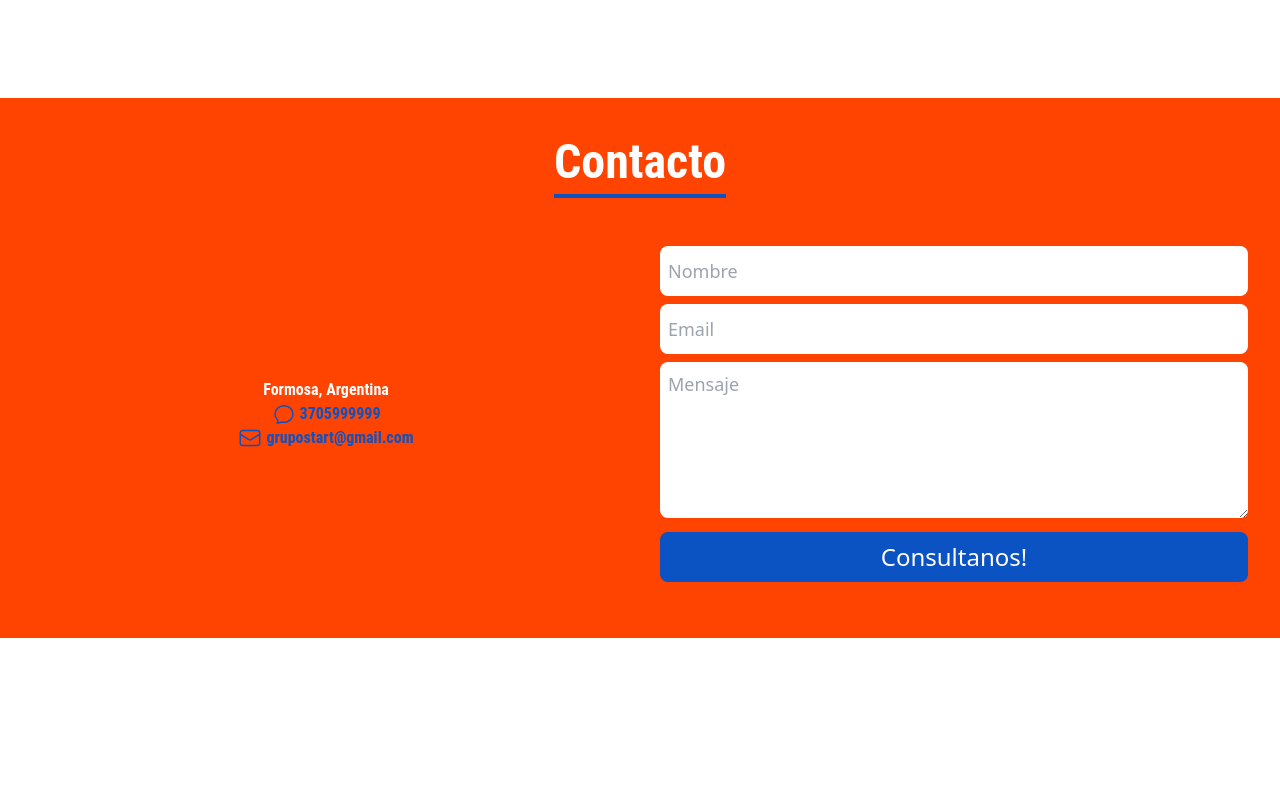
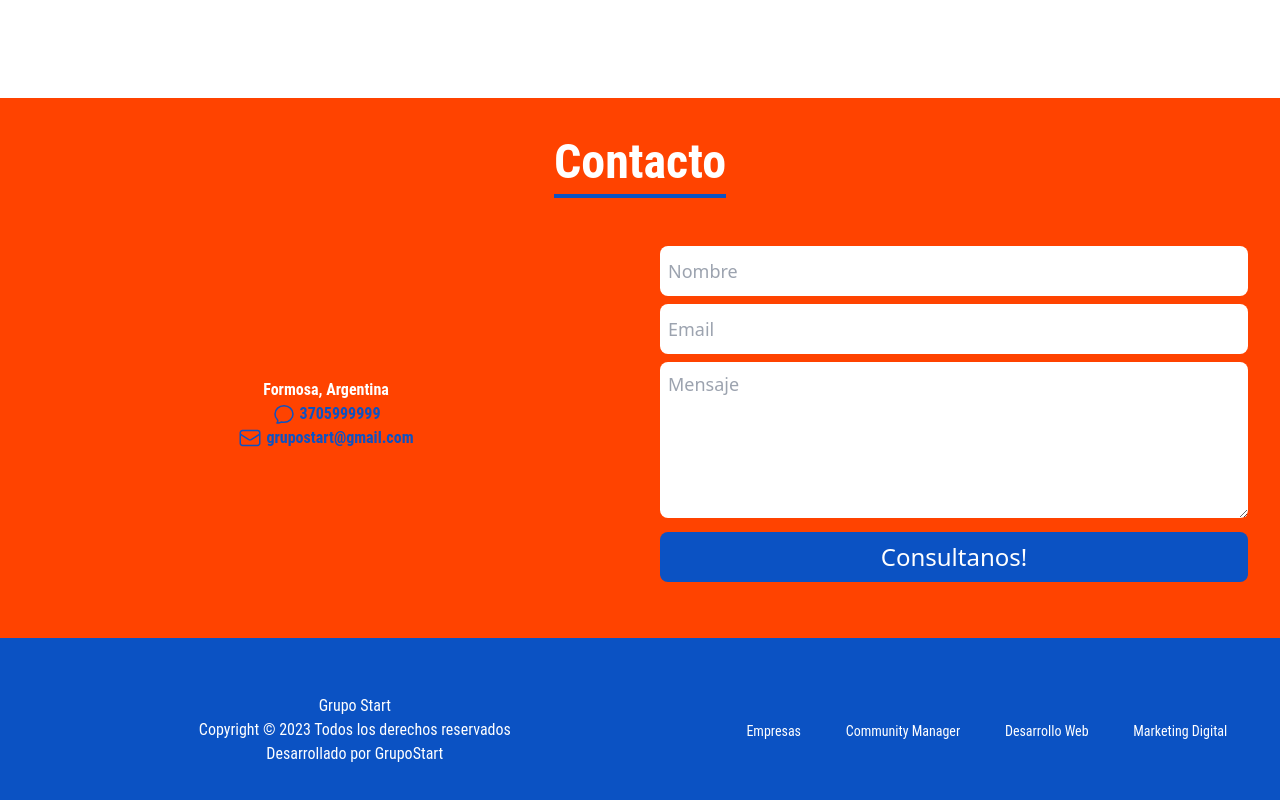
Before and after one commit to AhrensOG/GrupoStart, a Next.js app: page / in a window 1280 px wide. Shown: the part 1457-2257 px from the top of the page. Before the commit the page ends 2095 px from the top, so only its background shows below. Built offline with nearby package versions, Linux system fonts and the light colour scheme.

Commit message:
Add footer component | Add footer in home page

```diff
--- /dev/null
+++ b/components/footer/Footer.jsx
@@ -0,0 +1,34 @@
+import Link from 'next/link'
+import React from 'react'
+
+const Footer = () => {
+  return (
+    <div className='bg-[#0b52c3] flex flex-col-reverse sm:flex-row px-4 py-12 gap-4'>
+      <div className='flex flex-col p-2 justify-center items-center sm:basis-2/3 md:basis-[55%]'>
+        <h1 className='text-white font-roboto'>Grupo Start</h1>
+        <span className='text-white font-roboto text-xs sm:text-base'>
+          Copyright © 2023 Todos los derechos reservados
+        </span>
+        <span className='text-white font-roboto text-xs sm:text-base'>
+          Desarrollado por GrupoStart
+        </span>
+      </div>
+      <div className='flex flex-col md:flex-row md:flex-wrap items-center sm:basis-1/3 md:basis-[45%] md:gap-2 justify-evenly'>
+        <Link href={'/empresas'}>
+          <span className='text-sm font-roboto text-white hover:text-[#ff4300]'>Empresas</span>
+        </Link>
+        <Link href={'/servicios/CommunityManager'}>
+          <span className='text-sm font-roboto text-white hover:text-[#ff4300]'>Community Manager</span>
+        </Link>
+        <Link href={'/servicios/DesarrolloWeb'}>
+          <span className='text-sm font-roboto text-white hover:text-[#ff4300]'>Desarrollo Web</span>
+        </Link>
+        <Link href={'/servicios/MarketingDigital'}>
+          <span className='text-sm font-roboto text-white hover:text-[#ff4300]'>Marketing Digital</span>
+        </Link>
+      </div>
+    </div>
+  )
+}
+
+export default Footer
--- a/pages/index.js
+++ b/pages/index.js
@@ -1,5 +1,6 @@
 import About from "../components/about/About";
 import Contact from "../components/contact/Contact";
+import Footer from "../components/footer/Footer";
 import Carousel from "../components/hero/Carousel";
 import NavBar from "../components/navBar/NavBar";
 import Services from "../components/services/Services";
@@ -12,6 +13,7 @@ export default function Home() {
       <About/>
       <Services/>
       <Contact/>
+      <Footer/>
     </div>
   )
 }
```
